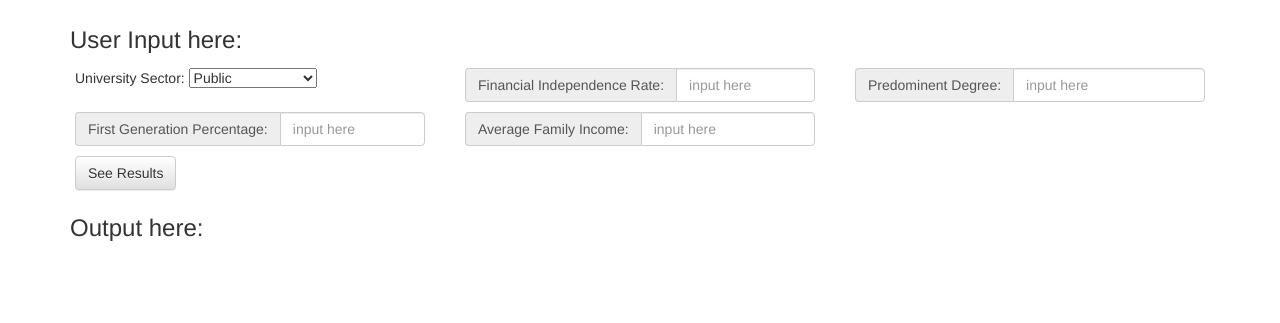
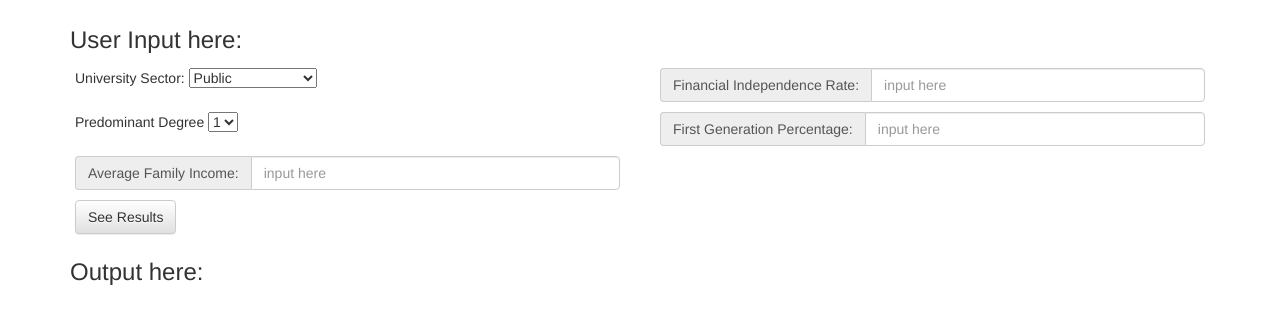
Before and after one commit to randimendel95/Info370-Final-Project, a plain HTML site: page index.html in a window 1280 px wide. Shown: the part 63-386 px from the top of the page. Drawn offline with nearby package versions, Linux system fonts and the light colour scheme.

Commit message:
updated input boxes

```diff
--- a/app.js
+++ b/app.js
@@ -7,5 +7,5 @@ function getUserInput() {
     var firstgen_pct = document.getElementById("firstgen_pct").value;
     var fam_income = document.getElementById("fam_income").value;
 
-    alert(sector, fin_indep, pre_degree, firstgen_pct, fam_income);
+    alert(sector + " " + fin_indep + " " + pre_degree + " " + firstgen_pct + " " + fam_income);
 }
--- a/index.html
+++ b/index.html
@@ -19,7 +19,7 @@
 		<div class= "container">
 			<h3>User Input here:</h3>
 			<div class ="row">
-				<div class="col-lg-4">
+				<div class="col-lg-6">
 					<div class="input-group">University Sector:
 						<select>
 						  <option id="sector">Public</option>
@@ -28,25 +28,29 @@
 						</select>
 					</div>
 				</div>
-				<div class="col-lg-4">
+				<div class="col-lg-6">
 					<div class="input-group">
 			  			<span class="input-group-addon" id="basic-addon1">Financial Independence Rate:</span>
 			  			<input type="text" class="form-control" placeholder="input here" aria-describedby="" id = "fin_indep">
 					</div>
 				</div>
-				<div class="col-lg-4">
-					<div class="input-group">
-			  			<span class="input-group-addon" id="basic-addon1">Predominent Degree:</span>
-			  			<input type="text" class="form-control" placeholder="input here" aria-describedby="" id = "pre_degree">
+				<div class="col-lg-6">
+					<div class="input-group">Predominant Degree
+						<select>
+						  <option id="sector">1</option>
+						  <option id="sector">2</option>
+						  <option id="sector">3</option>
+						  <option id="sector">4</option>
+						</select>
 					</div>
 				</div>
-				<div class="col-lg-4">
+				<div class="col-lg-6">
 					<div class="input-group">
 			  			<span class="input-group-addon" id="basic-addon1">First Generation Percentage:</span>
 			  			<input type="text" class="form-control" placeholder="input here" aria-describedby="" id = "firstgen_pct">
 					</div>
 				</div>
-				<div class="col-lg-4">
+				<div class="col-lg-6">
 					<div class="input-group">
 			  			<span class="input-group-addon" id="basic-addon1">Average Family Income:</span>
 			  			<input type="text" class="form-control" placeholder="input here" aria-describedby="" id = "fam_income">
```
